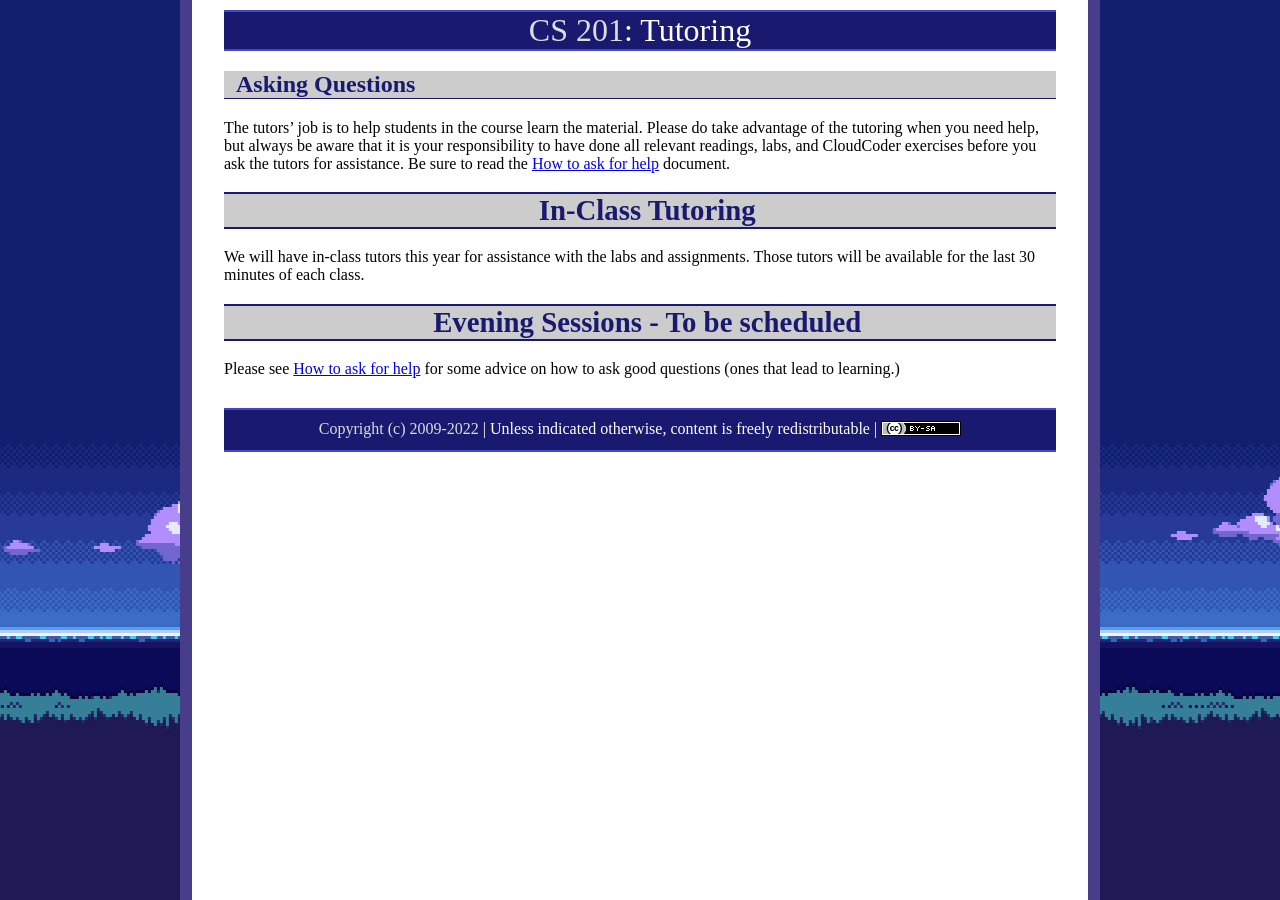
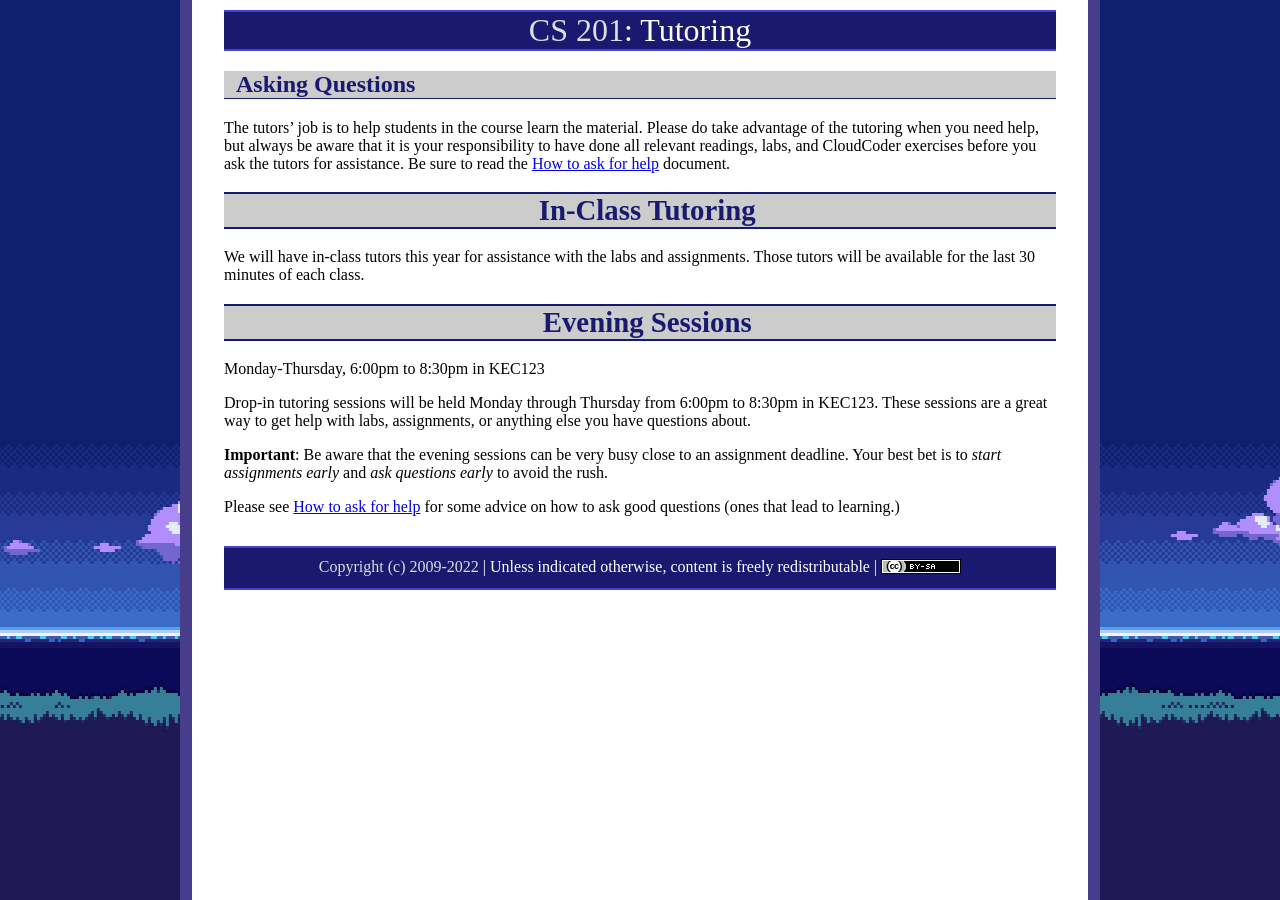
Before and after one commit to ycpcs/cs201-spring2022, a Jekyll site: the page built from tutoring.md, in a window 1280 px wide. Built offline with Jekyll 4.4.1, drawn with Linux system fonts in a browser that asks for light colours.

Commit message:
update tutoring
update tutoring

```diff
--- a/tutoring.md
+++ b/tutoring.md
@@ -10,9 +10,8 @@ The tutors' job is to help students in the course learn the material.  Please do
 
 We will have in-class tutors this year for assistance with the labs and assignments.  Those tutors will be available for the last 30 minutes of each class.
 
-# Evening Sessions - To be scheduled
+# Evening Sessions
 
-<!--
 Monday-Thursday, 6:00pm to 8:30pm in KEC123
 
 Drop-in tutoring sessions will be held Monday through Thursday from
@@ -22,6 +21,5 @@ assignments, or anything else you have questions about.
 **Important**: Be aware that the evening sessions can be very busy
 close to an assignment deadline.  Your best bet is to *start assignments early*
 and *ask questions early* to avoid the rush.
--->
 
 Please see [How to ask for help](HowToAskForHelp.html) for some advice on how to ask good questions (ones that lead to learning.)
```
